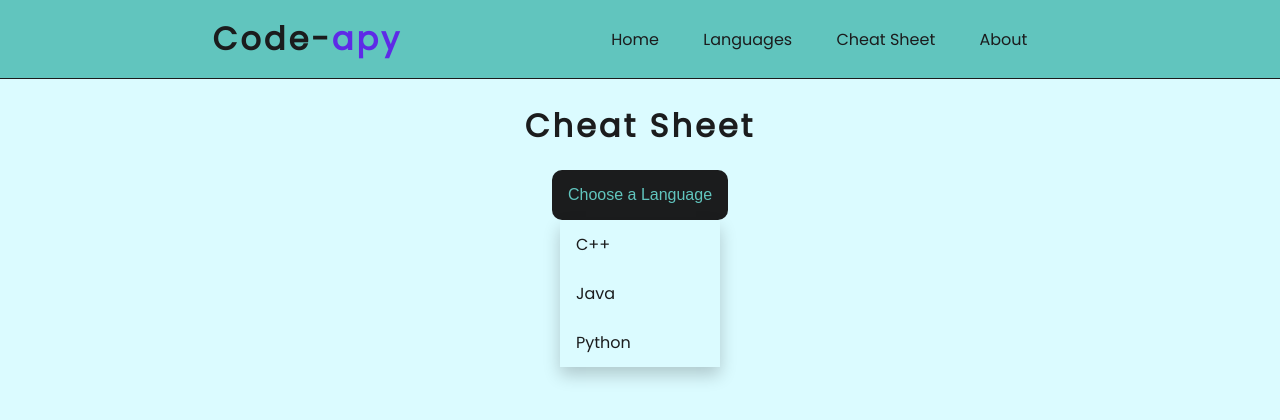
After one commit to ni121498/ITSC4155_SeniorCap, a Django app: page /cheatsheet/ in a window 1280 px wide, after a click on "Choose a Language". The commit adds this page. Shown: the top 420 px of the page. Run offline with Django 3.2, Linux system fonts and the light colour scheme.

Commit message:
Updated Views

```diff
--- a/code_apy/code_apy/urls.py
+++ b/code_apy/code_apy/urls.py
@@ -20,4 +20,6 @@ urlpatterns = [
     path('', include('mainSite.urls')),
     path('home/', include('mainSite.urls')),
     path('admin/', admin.site.urls),
+    path('languages/', include('mainSite.urls')),
+    path('cheatsheet/', include('mainSite.urls')),
 ]
--- /dev/null
+++ b/code_apy/mainSite/static/mainSite/script.js
@@ -0,0 +1,17 @@
+function dpFunction() {
+    document.getElementById("langDropdown").classList.toggle("show");
+  }
+
+  // Close the dropdown menu if the user clicks outside of it
+  window.onclick = function(event) {
+    if (!event.target.matches('.dropbtn')) {
+      var dropdowns = document.getElementsByClassName("dropdown-content");
+      var i;
+      for (i = 0; i < dropdowns.length; i++) {
+        var openDropdown = dropdowns[i];
+        if (openDropdown.classList.contains('show')) {
+          openDropdown.classList.remove('show');
+        }
+      }
+    }
+  }
--- /dev/null
+++ b/code_apy/mainSite/static/mainSite/styles.css
@@ -0,0 +1,197 @@
+* {
+    box-sizing: border-box;
+    background-color: hsl(187, 100%, 93%);
+    padding: 0;
+    margin: 0;
+}
+
+/* ----------navigation section------------ */
+header,
+.site-name,
+.site-name span,
+.nav-items,
+.nav-items span,
+.nav-items a {
+    background-color: hsl(176, 46.3%, 57.6%);
+    font-family: 'Poppins', sans-serif;
+}
+
+.site-name span {
+    color: rgb(94, 42, 231);
+}
+
+.site-name {
+    color: hsl(200, 4%, 11%);
+    /* margin-right: auto; */
+    cursor: pointer;
+    letter-spacing: 3px;
+}
+
+header {
+    display: flex;
+    justify-content: space-around;
+    align-items: center;
+    flex-wrap: wrap;
+    padding: 15px 10%;
+    position: fixed;
+    width: 100%;
+    z-index: 1;
+    border-bottom: 1px solid hsl(200, 4%, 11%);
+}
+
+.nav-items {
+    list-style-type: none;
+    padding: 0px 20px;
+}
+
+.nav-items span {
+    display: inline-block;
+    padding: 0px 20px;
+}
+
+.nav-items a {
+    color: hsl(200, 4%, 11%);
+    text-decoration: none;
+}
+
+.nav-items a:hover {
+    color: hsla(200, 4%, 11%, 0.7);
+}
+
+/* ------------Main Section------------- */
+.main {
+    display: flex;
+    justify-content: center;
+    position: relative;
+    padding-top: 8%;
+    color: hsl(200, 4%, 11%);
+    margin: auto;
+    font-family: 'Poppins', sans-serif;
+}
+
+/* -------------------mobile------------------- */
+
+@media screen and (max-width: 1024px) {
+    .main {
+        padding-top: 10%;
+    }
+}
+
+@media screen and (max-width: 760px) {
+    .main {
+        padding-top: 20%;
+    }
+}
+
+/* -------------Cheat Sheet-------------- */
+
+.cs-title {
+    letter-spacing: 3px;
+}
+
+/* Dropdown Button */
+.dropbtn {
+    background-color: hsl(200, 4%, 11%);
+    color: hsl(176, 46.3%, 57.6%);
+    padding: 16px;
+    font-size: 16px;
+    border: none;
+    cursor: pointer;
+    border-radius: 10px;
+    margin-top: 20px;
+  }
+
+  .dropbtn:hover, .dropbtn:focus {
+    background-color: hsl(176, 46.3%, 57.6%);
+    color: hsl(200, 4%, 11%);
+  }
+
+  .dropdown {
+    position: relative;
+    /* display: inline-block; */
+    display: flex;
+    justify-content: center;
+    flex-direction: column;
+    align-items: center;
+  }
+
+  .dropdown-content {
+    display: none;
+    position: relative;
+    /* background-color: #f1f1f1; */
+    min-width: 160px;
+    box-shadow: 0px 8px 16px 0px rgba(0,0,0,0.2);
+    z-index: 1;
+  }
+
+  /* Links inside the dropdown */
+  .dropdown-content a {
+    color: hsl(200, 4%, 11%);
+    padding: 12px 16px;
+    text-decoration: none;
+    display: block;
+    font-family: 'Poppins', sans-serif;
+  }
+
+  /* Change color of dropdown links on hover */
+  .dropdown-content a:hover {background-color: hsla(176, 46.3%, 57.6%, 0.7)}
+
+  /* Show the dropdown menu (use JS to add this class to the .dropdown-content container when the user clicks on the dropdown button) */
+  .show {display:block;}
+
+
+  /* -----------------Languages Section------------------- */
+
+  .main_lang {
+      flex-direction: column;
+      align-items: center;
+  }
+
+  .lang-title {
+      letter-spacing: 3px;
+  }
+
+  .line {
+      background-color: hsl(200, 4%, 11%);
+      height: 5px;
+      width: 200px;
+  }
+
+  .lang-list ul {
+      display: flex;
+      flex-direction: column;
+      align-items: center;
+      line-height: 70px;
+  }
+  .lang-list li {
+      list-style: none;
+      flex-direction: column;
+  }
+
+  .lang-list a{
+    color: hsl(200, 4%, 11%);
+    text-decoration: none;
+    font-size: 30px;
+    font-family: 'Poppins', sans-serif;
+  }
+
+  /* --------HomePage--------- */
+
+  .main_homepage {
+    height: 600px;
+  }
+
+  .banner_homepage {
+    padding-top: 10%;
+    align-items: center;
+    flex-direction: column;
+  }
+
+  .banner_homepage h1, p{
+    margin: 10px 50px;
+  }
+
+  .banner_image img{
+    height: 100%;
+    width: 100%;
+  }
--- /dev/null
+++ b/code_apy/mainSite/templates/mainSite/cheatsheet.html
@@ -0,0 +1,37 @@
+<!DOCTYPE html>
+<html lang="en">
+<head>
+    {%load static%}
+    <meta charset="UTF-8">
+    <meta http-equiv="X-UA-Compatible" content="IE=edge">
+    <meta name="viewport" content="width=device-width, initial-scale=1.0">
+    <link rel="stylesheet" type="text/css" href="{% static 'mainSite/styles.css' %}">
+    <link rel="preconnect" href="https://fonts.gstatic.com">
+    <link href="https://fonts.googleapis.com/css2?family=Poppins&display=swap" rel="stylesheet">
+    <title>Code-apy</title>
+</head>
+<body>
+    <script src="{% static 'mainSite/script.js' %}"></script>
+    <header>
+        <h1 class="site-name">Code-<span>apy</span></h1>
+        <nav class="nav-items">
+            <span><a href="/home">Home</a></span>
+            <span class="lang"><a href="/languages">Languages</a></span>
+            <span class="cs"><a href="/cheatsheet">Cheat Sheet</a></span>
+            <span class="about"><a href="#">About</a></span>
+        </nav>
+    </header>
+    <div class="main">
+        <h1 class="cs-title">Cheat Sheet</h1>
+    </div>
+
+    <div class="dropdown">
+        <button onclick="dpFunction()" class="dropbtn">Choose a Language</button>
+        <div id="langDropdown" class="dropdown-content">
+          <a href="#">C++</a>
+          <a href="#">Java</a>
+          <a href="#">Python</a>
+        </div>
+    </div>
+</body>
+</html>
--- a/code_apy/mainSite/urls.py
+++ b/code_apy/mainSite/urls.py
@@ -8,4 +8,8 @@ urlpatterns = [
     path('<int:module_id>/', views.module, name='detail'),
     # ex: /home/5/lesson/
     path('<int:module_id>/int:lesson_id/', views.lesson, name='results'),
+
+    path('languages/', views.languages, name='languages'),
+
+    path('cheatsheet/', views.cheatsheet, name='cheatsheet'),
 ]
--- a/code_apy/mainSite/views.py
+++ b/code_apy/mainSite/views.py
@@ -15,3 +15,9 @@ def module(request,module_id):
 def lesson(request, lesson_id):
     response = "You're looking at the results of question %s."
     return HttpResponse(response % question_id)
+
+def languages(request):
+    return render(request, template_name='mainSite/languages.html')
+
+def cheatsheet(request):
+    return render(request, template_name='mainSite/cheatsheet.html')
```
Also changed, not shown: code_apy/mainSite/static/mainSite/index.css (deleted, +0 -46 lines), code_apy/mainSite/templates/mainSite/index.html (+22 -21 lines), code_apy/mainSite/templates/mainSite/languages.html (added, +37 -0 lines), code_apy/mainSite/static/mainSite/images/homepage_g.png (added), 4 other files.
